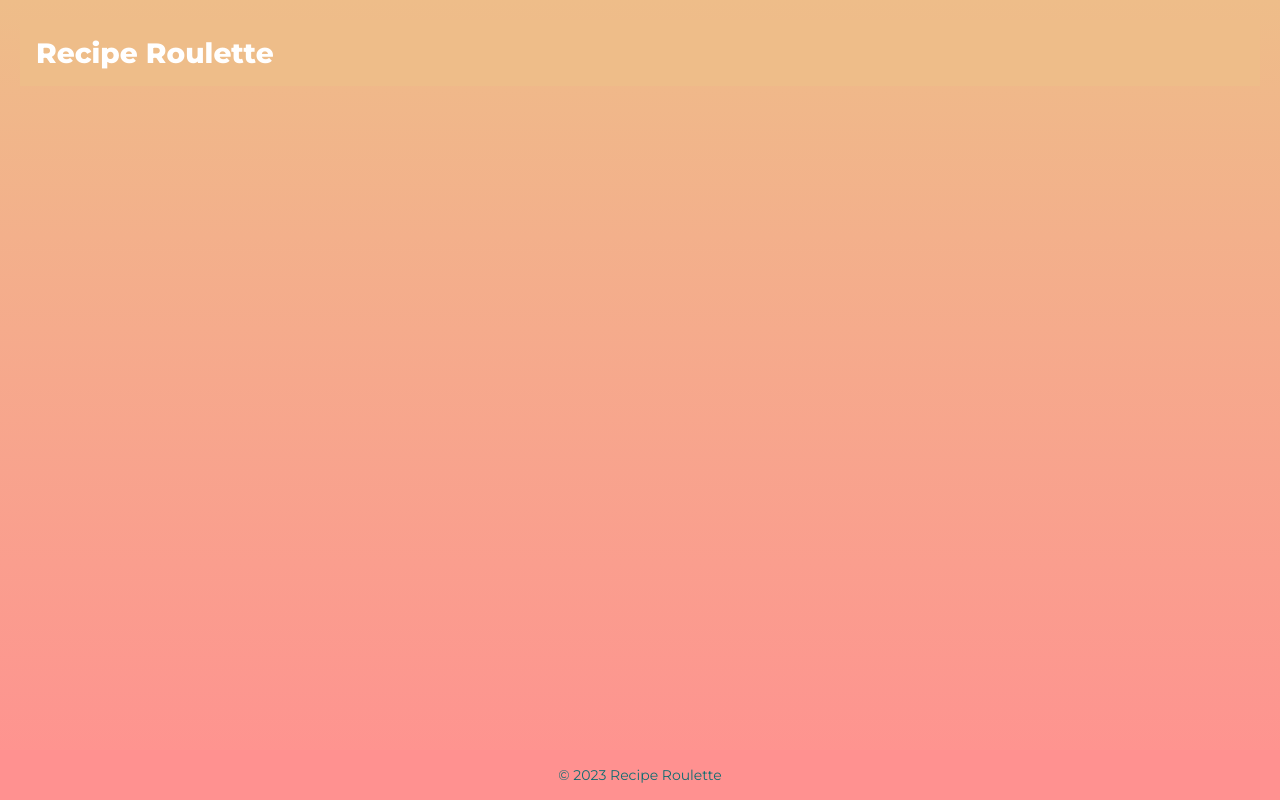
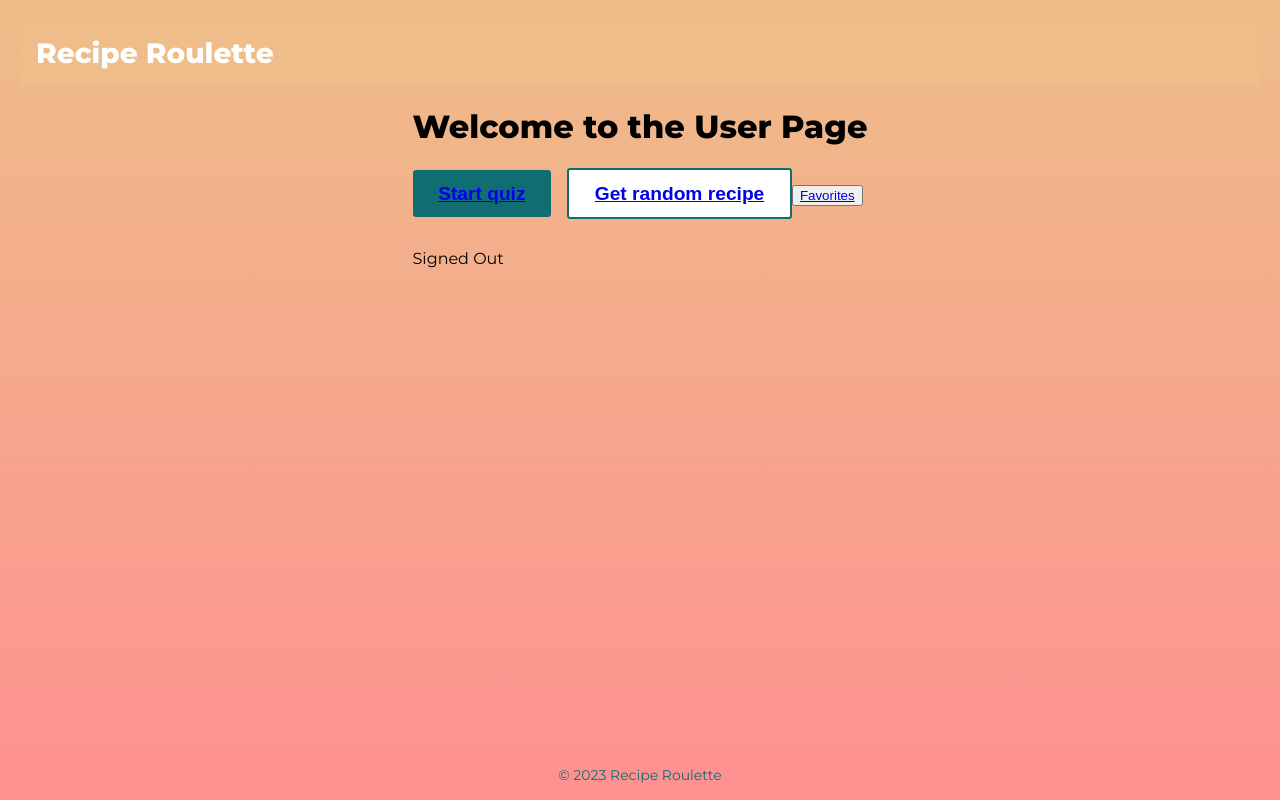
Before and after one commit to M-Luhulima/recipe-roulette, a React (Create React App) app in the folder client/: page /userpage in a window 1280 px wide. Built offline with nearby package versions, Linux system fonts and the light colour scheme; no server answers.

Commit message:
added personal user environment

```diff
--- a/client/src/App.tsx
+++ b/client/src/App.tsx
@@ -5,7 +5,7 @@ import Footer from "./components/footer";
 import HomePage from "./pages/HomePage";
 import Quiz from "./pages/Quiz";
 import Results from "./pages/Results";
-import MyPage from "./pages/MyPage";
+import UserPage from "./pages/UserPage";
 
 const App: FC = () => {
   return (
@@ -16,7 +16,7 @@ const App: FC = () => {
             <Route path="/" element={<HomePage />} />
             <Route path="/quiz" element={<Quiz />} />
             <Route path="/results" element={<Results />} />
-            <Route path="/mypage" element={<MyPage />} />
+            <Route path="/userpage" element={<UserPage />} />
           </Routes>
         <Footer />
       </BrowserRouter>
--- /dev/null
+++ b/client/src/components/favoritesGallery.tsx
@@ -0,0 +1 @@
+import React from "react";
--- /dev/null
+++ b/client/src/pages/Favorites.tsx
@@ -0,0 +1 @@
+import React from "react";
--- a/client/src/pages/HomePage.tsx
+++ b/client/src/pages/HomePage.tsx
@@ -1,13 +1,13 @@
-import { FC, useState } from "react";
+import { FC, useEffect, useState } from "react";
 import { useNavigate } from "react-router-dom";
 import { getRecipeRandom } from "../store/reducers/recipesReducer";
 import { AppDispatch, useRecipeDispatch } from "../store/store";
 import SignIn from "../components/auth/signIn";
 import SignUp from "../components/auth/signUp";
 import GoogleSignIn from "../components/auth/googleSignIn";
+import AuthDetails from "../components/auth/authDetails";
+import { getAuth, Auth, onAuthStateChanged } from "firebase/auth";
 import "../App.css";
-import AuthDetails from "../components/auth/authDetails";
-// import { GoogleAuthProvider } from "firebase/auth";
 
 const HomePage: FC = () => {
   const navigate = useNavigate();
@@ -52,6 +52,19 @@ const HomePage: FC = () => {
     setIsGoogleSignInOpen(true);
   };
 
+  const [isSignedIn, setIsSignedIn] = useState<boolean>(false);
+
+  useEffect(() => {
+    const auth: Auth = getAuth();
+    const unsubscribe = onAuthStateChanged(auth, (user) => {
+      setIsSignedIn(!!user);
+      if (user) {
+        navigate(`/userpage`);
+      }
+    });
+    return unsubscribe;
+  }, [navigate]);
+
   return (
     <div className="HomePage">
       <h1>Hungry??</h1>
@@ -92,7 +105,7 @@ const HomePage: FC = () => {
 export default HomePage;
 
 
-///////////////////////////////////////////
+/////////////////////////////////////////////
 
 // interface Recipe {
 //   id: number;
--- a/client/src/pages/MyPage.tsx
+++ /dev/null
@@ -1,7 +0,0 @@
-const MyPage = () => {
-    return (
-      <div> my page </div>
-    )
-    }
-
-    export default MyPage;
--- /dev/null
+++ b/client/src/pages/UserPage.tsx
@@ -0,0 +1,23 @@
+import React from "react";
+import { Link } from "react-router-dom";
+import AuthDetails from "../components/auth/authDetails";
+
+const UserPage = () => {
+  return (
+    <div>
+      <h1>Welcome to the User Page</h1>
+      <button className="startQuiz-btn">
+        <Link to="/quiz">Start quiz</Link>
+      </button>
+      <button className="getRandom-btn">
+        <Link to="/results">Get random recipe</Link>
+      </button>
+      <button className="favorites-btn">
+        <Link to="/favorites">Favorites</Link>
+      </button>
+      <AuthDetails />
+    </div>
+  );
+};
+
+export default UserPage;
```
